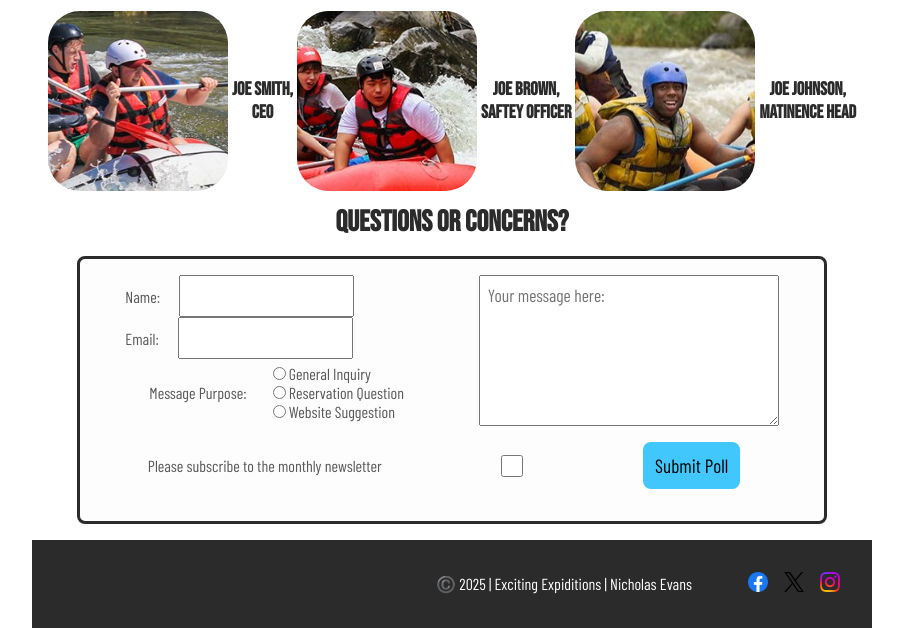
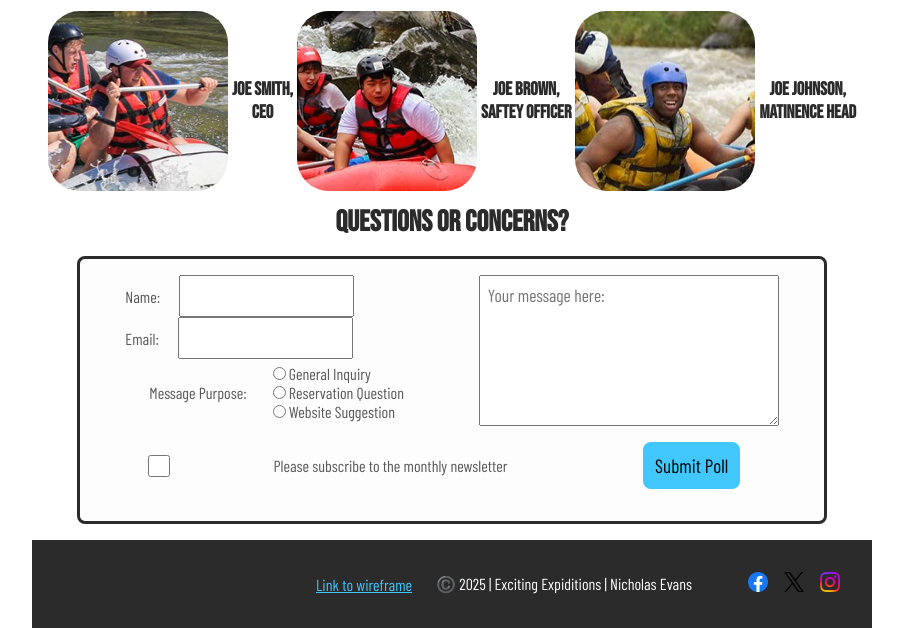
Before and after one commit to WingsWithHorns/wdd130, a plain HTML site: page wwr/contact.html in a window 1280 px wide. Shown: the part 525-1153 px from the top of the page, without its empty margins (188-1091 px from the left). Drawn offline with nearby package versions, Linux system fonts and the light colour scheme.

Commit message:
link to wireframe

```diff
--- a/wwr/contact.html
+++ b/wwr/contact.html
@@ -68,13 +68,14 @@
                 </div>
                 <div class="subbutton">
 
+                    <input type="checkbox" id="subscribe" name="subscribe">
                     <label for="subscribe">Please subscribe to the monthly newsletter</label>
-                    <input type="checkbox" id="subscribe" name="subscribe">
                     <button type="submit">Submit Poll</button>
                 </div>
         </form>
     </main>
     <footer>
+        <a href="https://app.moqups.com/wQf5l0rlgnIt7RTMIg7q9ZqUjHVvFmSl/view/page/ad64222d5">Link to wireframe</a>
         <p>©️ 2025 | Exciting Expiditions | Nicholas Evans</p>
         <nav class="socialmedia">
             <a href="https://facebook.com">
--- a/wwr/styles/rafting.css
+++ b/wwr/styles/rafting.css
@@ -206,3 +206,6 @@ button:hover{
 .contact h3{
     font-size: 18pt;
 }
+footer a{
+    color: var(--secondary-color);
+}
```
